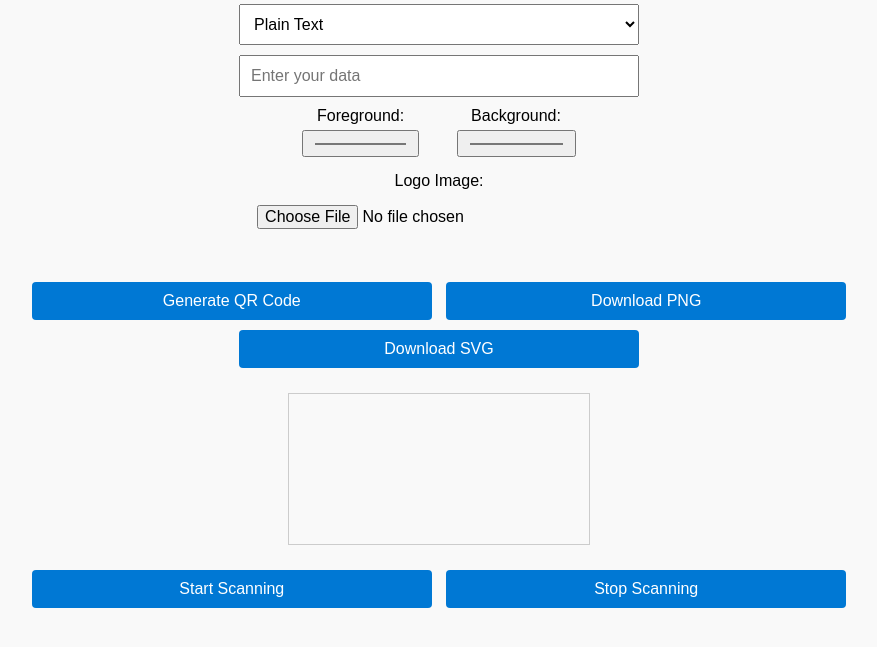
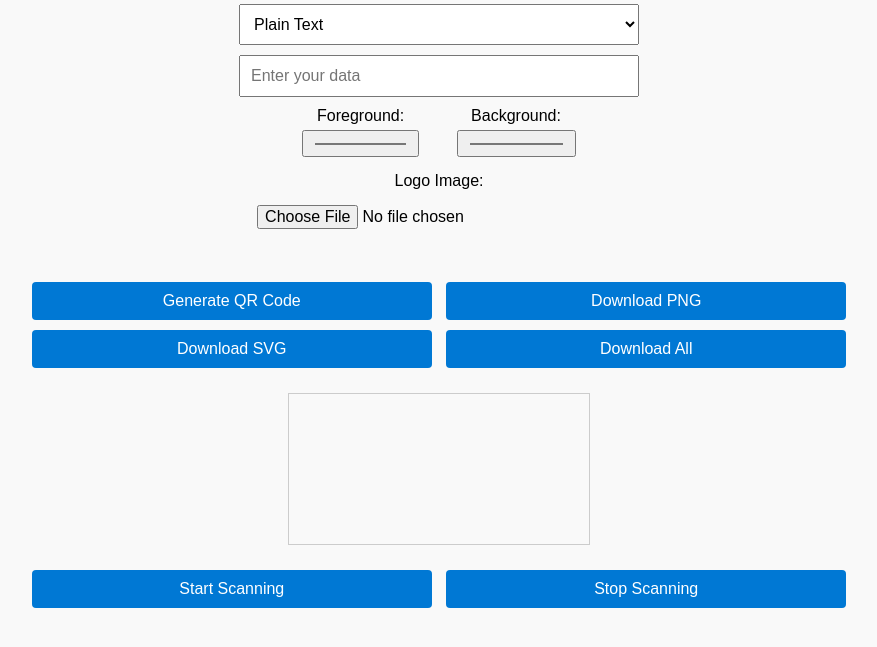
Before and after one commit to mohChi501/qr-code-generatror, a plain HTML site: page index.html in a window 1280 px wide. Shown: the part 107-754 px from the top of the page, without its empty margins (201-1078 px from the left). Drawn offline with nearby package versions, Linux system fonts and the light colour scheme.

Commit message:
Update index.html

```diff
--- a/index.html
+++ b/index.html
@@ -6,6 +6,7 @@
   <link rel="stylesheet" href="style.css" />
   <script src="https://cdn.jsdelivr.net/npm/qrcode-generator/qrcode.js"></script>
   <script src="https://unpkg.com/html5-qrcode@2.3.7/html5-qrcode.min.js"></script>
+  <script src="https://cdn.jsdelivr.net/npm/jszip@3.10.1/dist/jszip.min.js"></script>
 </head>
 <body>
   <h2>🛡️ Advanced QR Code Generator</h2>
@@ -32,7 +33,8 @@
 
   <button id="generateBtn">Generate QR Code</button>
   <button id="downloadPNG">Download PNG</button>
-  <button id="downloadSVG">Download SVG</button><br />
+  <button id="downloadSVG">Download SVG</button>
+  <button id="downloadAllZip">Download All</button><br />
 
   <canvas id="qrCanvas"></canvas>
 
```
